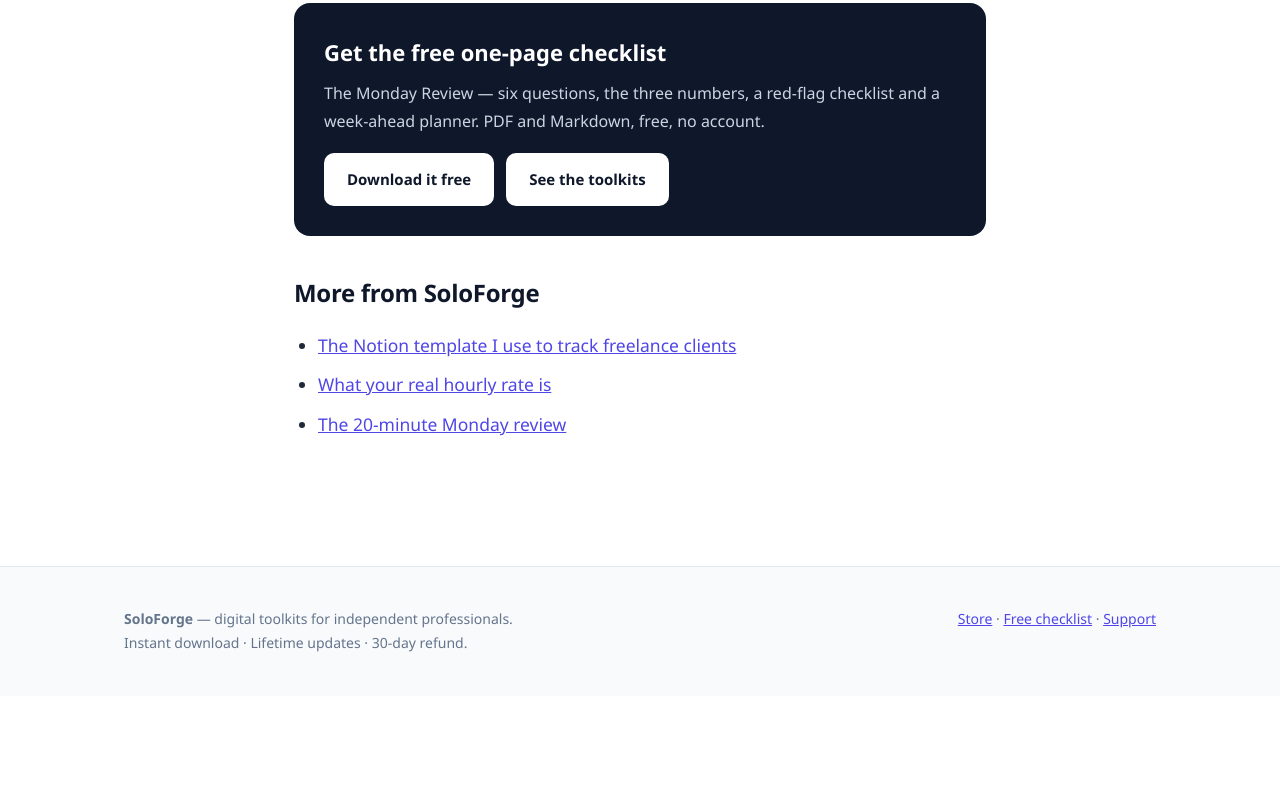
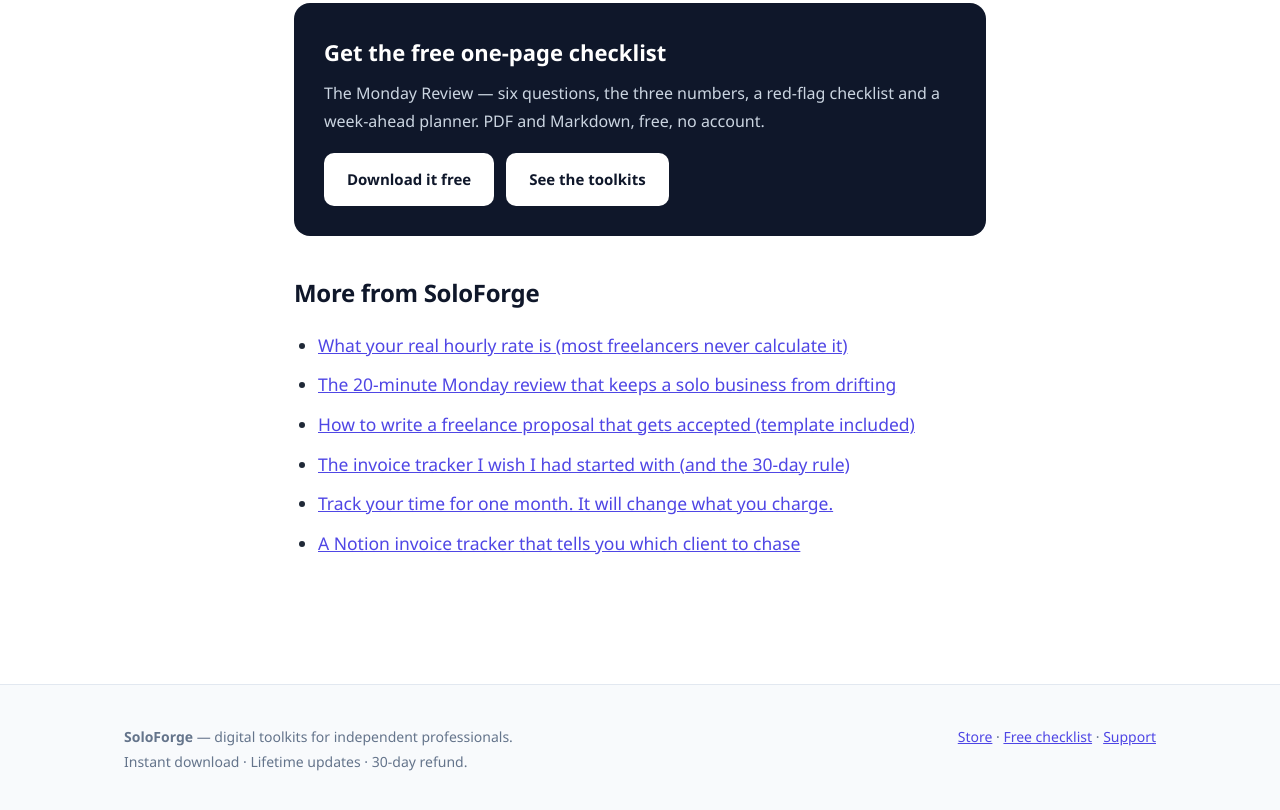
Before and after one commit to aliamini51300-maker/aliamini51300-maker.github.io, a plain HTML site: page post-notion-clients.html in a window 1280 px wide. Shown: the part 1991-2801 px from the top of the page. Before the commit the page ends 2687 px from the top, so only its background shows below. Drawn offline with Linux system fonts and the light colour scheme.

Commit message:
soloforge: publish pages: post-notion-clients.html

```diff
--- a/post-notion-clients.html
+++ b/post-notion-clients.html
@@ -6,7 +6,7 @@
 <title>The Notion template I use to track freelance clients — and what I would change</title>
 <meta name="description" content="Six linked databases, twelve views and one time-log column that revealed a fifth of my working time was unbillable admin. Here is the setup, in detail.">
 <link rel="canonical" href="https://aliamini51300-maker.github.io/post-notion-clients.html">
-<meta property="og:type" content="website">
+<meta property="og:type" content="article">
 <meta property="og:title" content="The Notion template I use to track freelance clients — and what I would change">
 <meta property="og:description" content="Six linked databases, twelve views and one time-log column that revealed a fifth of my working time was unbillable admin. Here is the setup, in detail.">
 <meta property="og:image" content="https://soloforge-hxc0.onrender.com/og.jpg">
@@ -25,7 +25,7 @@
     </nav>
   </div>
 </header>
-<main>
+<script type="application/ld+json">{"@context": "https://schema.org", "@type": "Article", "headline": "The Notion template I use to track freelance clients — and what I would change", "description": "Six linked databases, twelve views and one time-log column that revealed a fifth of my working time was unbillable admin. Here is the setup, in detail.", "datePublished": "2026-11-24", "dateModified": "2026-11-24", "author": {"@type": "Organization", "name": "SoloForge", "url": "https://aliamini51300-maker.github.io/"}, "publisher": {"@type": "Organization", "name": "SoloForge", "logo": {"@type": "ImageObject", "url": "https://soloforge-hxc0.onrender.com/og.jpg"}}, "image": "https://soloforge-hxc0.onrender.com/og.jpg", "mainEntityOfPage": {"@type": "WebPage", "@id": "https://aliamini51300-maker.github.io/post-notion-clients.html"}, "inLanguage": "en"}</script><main>
 <article class="post">
   <span class="eyebrow">Article</span>
   <h1>The Notion template I use to track freelance clients — and what I would change</h1>
@@ -91,9 +91,12 @@ copying working expressions rather than writing them.</p>
 </div>
   <h2>More from SoloForge</h2>
   <ul>
-    <li><a href="post-notion-clients.html">The Notion template I use to track freelance clients</a></li>
-    <li><a href="post-hourly-rate.html">What your real hourly rate is</a></li>
-    <li><a href="post-monday-review.html">The 20-minute Monday review</a></li>
+    <li><a href="post-hourly-rate.html">What your real hourly rate is (most freelancers never calculate it)</a></li>
+    <li><a href="post-monday-review.html">The 20-minute Monday review that keeps a solo business from drifting</a></li>
+    <li><a href="post-proposal-template.html">How to write a freelance proposal that gets accepted (template included)</a></li>
+    <li><a href="post-invoice-tracker.html">The invoice tracker I wish I had started with (and the 30-day rule)</a></li>
+    <li><a href="post-time-tracking.html">Track your time for one month. It will change what you charge.</a></li>
+    <li><a href="post-notion-invoice-tracker.html">A Notion invoice tracker that tells you which client to chase</a></li>
   </ul>
 </article>
 </main>
```
